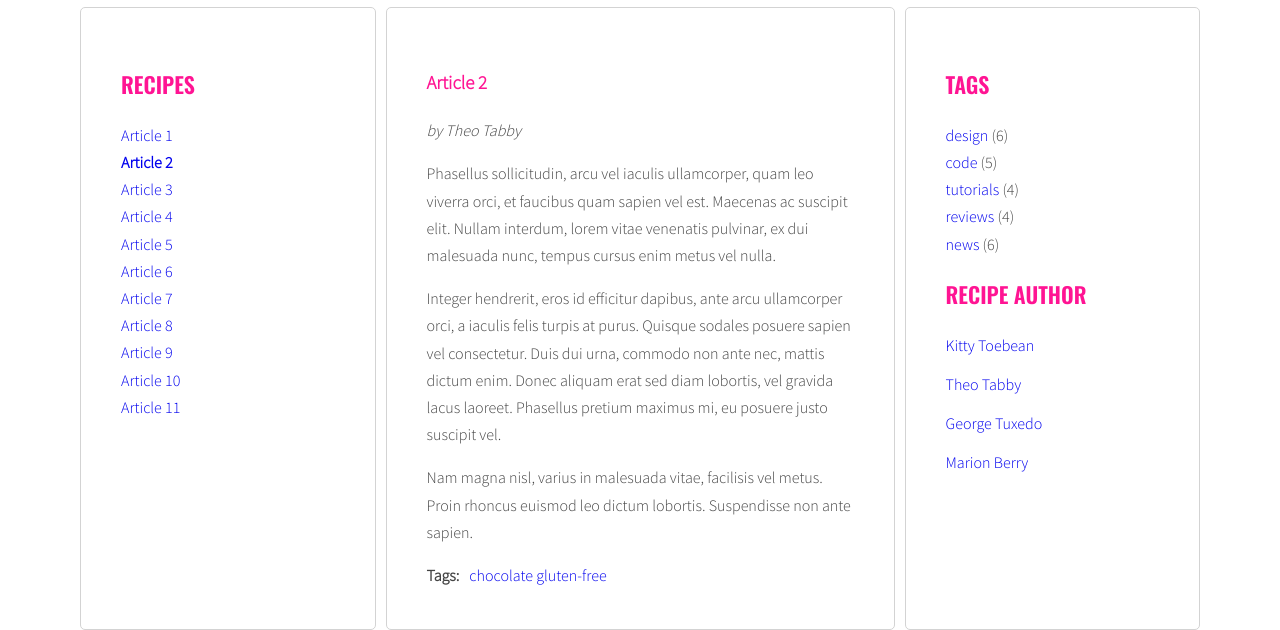
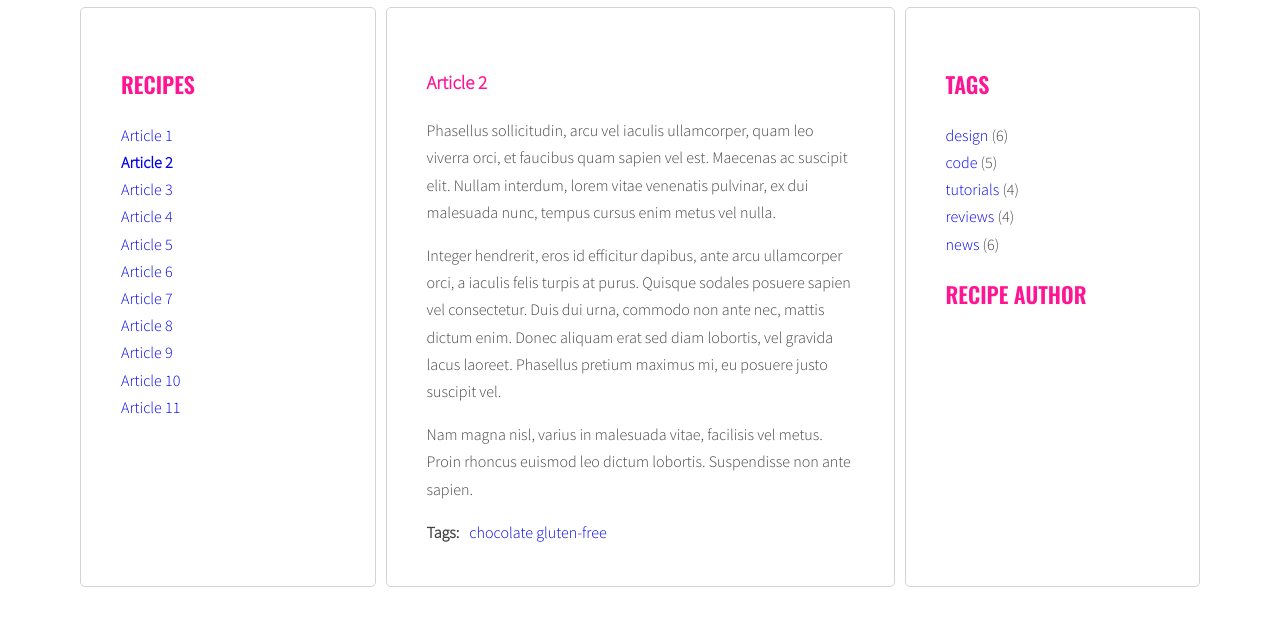
Before and after one commit to JanczakM/javascript-blog, a website: page index.html in a window 1280 px wide. Both pictures are taken after a click on the link "Article 2". Shown: the part 303-933 px from the top of the page. After the commit the page ends 890 px from the top, so only its background shows below. Drawn offline with nearby package versions, Linux system fonts and the light colour scheme.

Commit message:
remove hardcoded authors

```diff
--- a/index.html
+++ b/index.html
@@ -20,9 +20,9 @@
             </ul>
           </aside>
           <section class="posts">
-            <article class="post active" id="article-1" data-tags="fruits sugar-free">
+            <article class="post active" id="article-1" data-tags="fruits sugar-free" data-author="Anna Joast">
               <h3 class="post-title">Article 1</h3>
-              <p class="post-author">by Marion Berry</p>
+              <p class="post-author"></p>
               <div class="post-content">
                 <p>Duis non dolor efficitur erat interdum fringilla a lobortis dolor. Aenean in massa viverra, pretium augue et, imperdiet diam. Proin varius vitae lectus ut suscipit. Etiam metus lacus, molestie at ante eget, gravida tristique metus. Morbi finibus elit mi, ut aliquam libero tempor eu.</p>
 
@@ -36,9 +36,9 @@
                 </ul>
               </div>
             </article>
-            <article class="post" id="article-2" data-tags="chocolate gluten-free">
+            <article class="post" id="article-2" data-tags="chocolate gluten-free" data-author="Gosia Jańczak">
               <h3 class="post-title">Article 2</h3>
-              <p class="post-author">by Theo Tabby</p>
+              <p class="post-author"></p>
               <div class="post-content">
                 <p>Phasellus sollicitudin, arcu vel iaculis ullamcorper, quam leo viverra orci, et faucibus quam sapien vel est. Maecenas ac suscipit elit. Nullam interdum, lorem vitae venenatis pulvinar, ex dui malesuada nunc, tempus cursus enim metus vel nulla.</p>
 
@@ -52,9 +52,9 @@
                 </ul>
               </div>
             </article>
-            <article class="post" id="article-3" data-tags="gluten-free sugar-free">
+            <article class="post" id="article-3" data-tags="gluten-free sugar-free" data-author="Mel Bizzare">
               <h3 class="post-title">Article 3</h3>
-              <p class="post-author">by George Tuxedo</p>
+              <p class="post-author"></p>
               <div class="post-content">
                 <p>Mauris vel pellentesque turpis, ac sodales nisl. Quisque iaculis mi velit, ut convallis tellus accumsan a. Quisque iaculis, nisi et dignissim tincidunt, nisl eros euismod nulla, finibus laoreet erat enim posuere elit.</p>
 
@@ -67,9 +67,9 @@
                 </ul>
               </div>
             </article>
-            <article class="post" id="article-4" data-tags="fruits chocolate">
+            <article class="post" id="article-4" data-tags="fruits chocolate" data-author="Mel Bizzare">
               <h3 class="post-title">Article 4</h3>
-              <p class="post-author">by Kitty Toebean</p>
+              <p class="post-author"></p>
               <div class="post-content">
                 <p>Morbi vel cursus nulla, vel varius mauris. Suspendisse sed elit sit amet risus faucibus vestibulum ut sit amet purus. Donec orci est, condimentum ut quam quis, scelerisque fringilla ligula.</p>
 
@@ -83,9 +83,9 @@
                 </ul>
               </div>
             </article>
-            <article class="post" id="article-5" data-tags="cream">
+            <article class="post" id="article-5" data-tags="cream" data-author="Gosia Jańczak">
               <h3 class="post-title">Article 5</h3>
-              <p class="post-author">by Marion Berry</p>
+              <p class="post-author"></p>
               <div class="post-content">
                 <p>Suspendisse sem eros, euismod condimentum arcu ac, consequat fermentum orci. Nam convallis lacus nec interdum vestibulum. Vestibulum luctus, quam eu tristique ornare, lorem nibh sodales enim, vitae tempor dolor ante vitae tortor.</p>
 
@@ -99,9 +99,9 @@
                 </ul>
               </div>
             </article>
-            <article class="post" id="article-6" data-tags="cream gluten-free">
+            <article class="post" id="article-6" data-tags="cream gluten-free" data-author="Amanda Lotse">
               <h3 class="post-title">Article 6</h3>
-              <p class="post-author">by George Tuxedo</p>
+              <p class="post-author"></p>
               <div class="post-content">
                 <p>Donec posuere iaculis ante sed hendrerit. Lorem ipsum dolor sit amet, consectetur adipiscing elit. Quisque hendrerit neque nec urna tincidunt, quis vehicula dui vulputate. Morbi est sapien, auctor ut lectus eu, placerat viverra lorem.</p>
 
@@ -115,9 +115,9 @@
                 </ul>
               </div>
             </article>
-            <article class="post" id="article-7" data-tags="cream fruits">
+            <article class="post" id="article-7" data-tags="cream fruits" data-author="Amanda Lotse">
               <h3 class="post-title">Article 7</h3>
-              <p class="post-author">by Kitty Toebean</p>
+              <p class="post-author"></p>
               <div class="post-content">
                 <p>Donec eleifend mauris ac nisl fermentum, ac fermentum turpis dignissim. Aliquam diam nisl, imperdiet a varius eget, lobortis sed nisi. Nullam suscipit ipsum sed magna blandit, sed pellentesque urna malesuada.</p>
 
@@ -131,9 +131,9 @@
                 </ul>
               </div>
             </article>
-            <article class="post" id="article-8" data-tags="chocolate fruits">
+            <article class="post" id="article-8" data-tags="chocolate fruits" data-author="Lea Lorem">
               <h3 class="post-title">Article 8</h3>
-              <p class="post-author">by Theo Tabby</p>
+              <p class="post-author"></p>
               <div class="post-content">
                 <p>Praesent quis imperdiet erat. Curabitur tempor sapien a interdum malesuada. Proin libero erat, sagittis a sollicitudin eget, pulvinar nec risus. Cras et suscipit sem.</p>
 
@@ -147,9 +147,9 @@
                 </ul>
               </div>
             </article>
-            <article class="post" id="article-9" data-tags="salty-caramel gluten-free">
+            <article class="post" id="article-9" data-tags="salty-caramel gluten-free" data-author="Lea Lorem">
               <h3 class="post-title">Article 9</h3>
-              <p class="post-author">by Marion Berry</p>
+              <p class="post-author"></p>
               <div class="post-content">
                 <p>Tam et facilisis purus. Donec vulputate est quis lobortis posuere. Nunc vitae lorem ut odio faucibus pulvinar nec in justo. Ut ut ante ac tellus ornare tempus. Nunc maximus, tortor et dictum convallis, nunc libero posuere leo, scelerisque ultrices arcu sapien ut tellus.</p>
 
@@ -163,9 +163,9 @@
                 </ul>
               </div>
             </article>
-            <article class="post" id="article-10" data-tags="salty-caramel cream">
+            <article class="post" id="article-10" data-tags="salty-caramel cream" data-author="Lea Lorem">
               <h3 class="post-title">Article 10</h3>
-              <p class="post-author">by George Tuxedo</p>
+              <p class="post-author"></p>
               <div class="post-content">
                 <p>Aliquam erat volutpat. Ut non eleifend lectus. Donec suscipit tellus tempor, ornare dui id, hendrerit neque. Phasellus lacinia laoreet dui in luctus. Sed hendrerit, magna sit amet varius tempor, augue augue scelerisque est, non scelerisque mauris libero eu sapien.</p>
 
@@ -179,9 +179,9 @@
                 </ul>
               </div>
             </article>
-            <article class="post" id="article-11" data-tags="fruits chocolate">
+            <article class="post" id="article-11" data-tags="fruits chocolate" data-author="Lea Lorem">
               <h3 class="post-title">Article 11</h3>
-              <p class="post-author">by Theo Tabby</p>
+              <p class="post-author"></p>
               <div class="post-content">
                 <p>Phasellus sollicitudin, arcu vel iaculis ullamcorper, quam leo viverra orci, et faucibus quam sapien vel est. Maecenas ac suscipit elit. Nullam interdum, lorem vitae venenatis pulvinar, ex dui malesuada nunc, tempus cursus enim metus vel nulla.</p>
 
@@ -207,26 +207,13 @@
             </ul>
             <h2 class="section-title">Recipe author</h2>
             <ul class="list authors">
+              <!--
               <li>
                 <a href="#">
                   <span class="author-name">Kitty Toebean</span>
                 </a>
               </li>
-              <li>
-                <a href="#">
-                  <span class="author-name">Theo Tabby</span>
-                </a>
-              </li>
-              <li>
-                <a href="#">
-                  <span class="author-name">George Tuxedo</span>
-                </a>
-              </li>
-              <li>
-                <a href="#">
-                  <span class="author-name">Marion Berry</span>
-                </a>
-              </li>
+            -->
             </ul>
           </aside>
         </main>
--- a/js/script.js
+++ b/js/script.js
@@ -28,7 +28,8 @@ function titleClickHandler(event){
 const optArticleSelector = '.post',
   optTitleSelector = '.post-title',
   optTitleListSelector = '.titles',
-  optArticleTagsSelector = '.post-tags .list';
+  optArticleTagsSelector = '.post-tags .list',
+  optArticleAuthorSelector = '.post-author';
 
 function generateTitleLinks(customSelector = ''){
 
```
